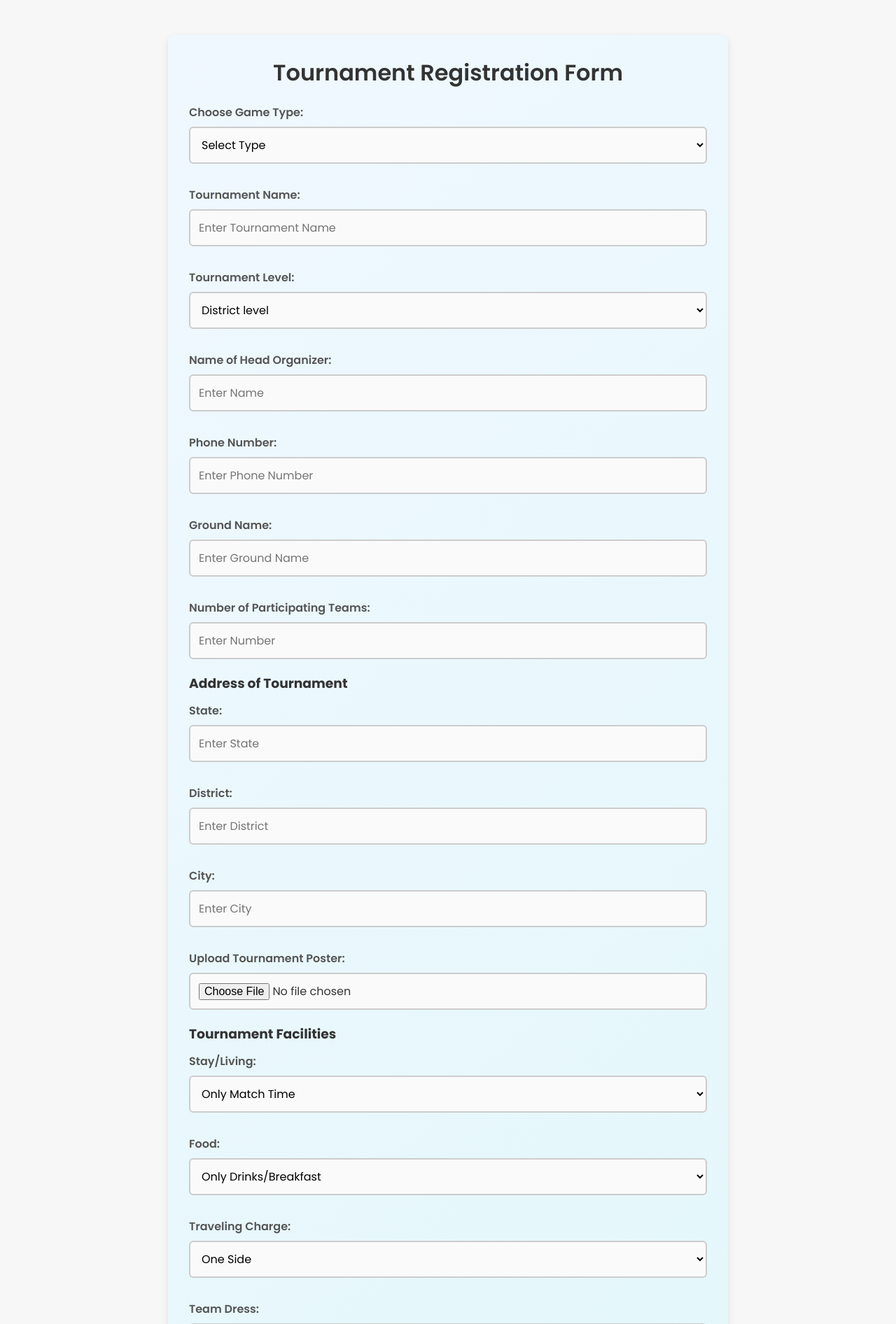
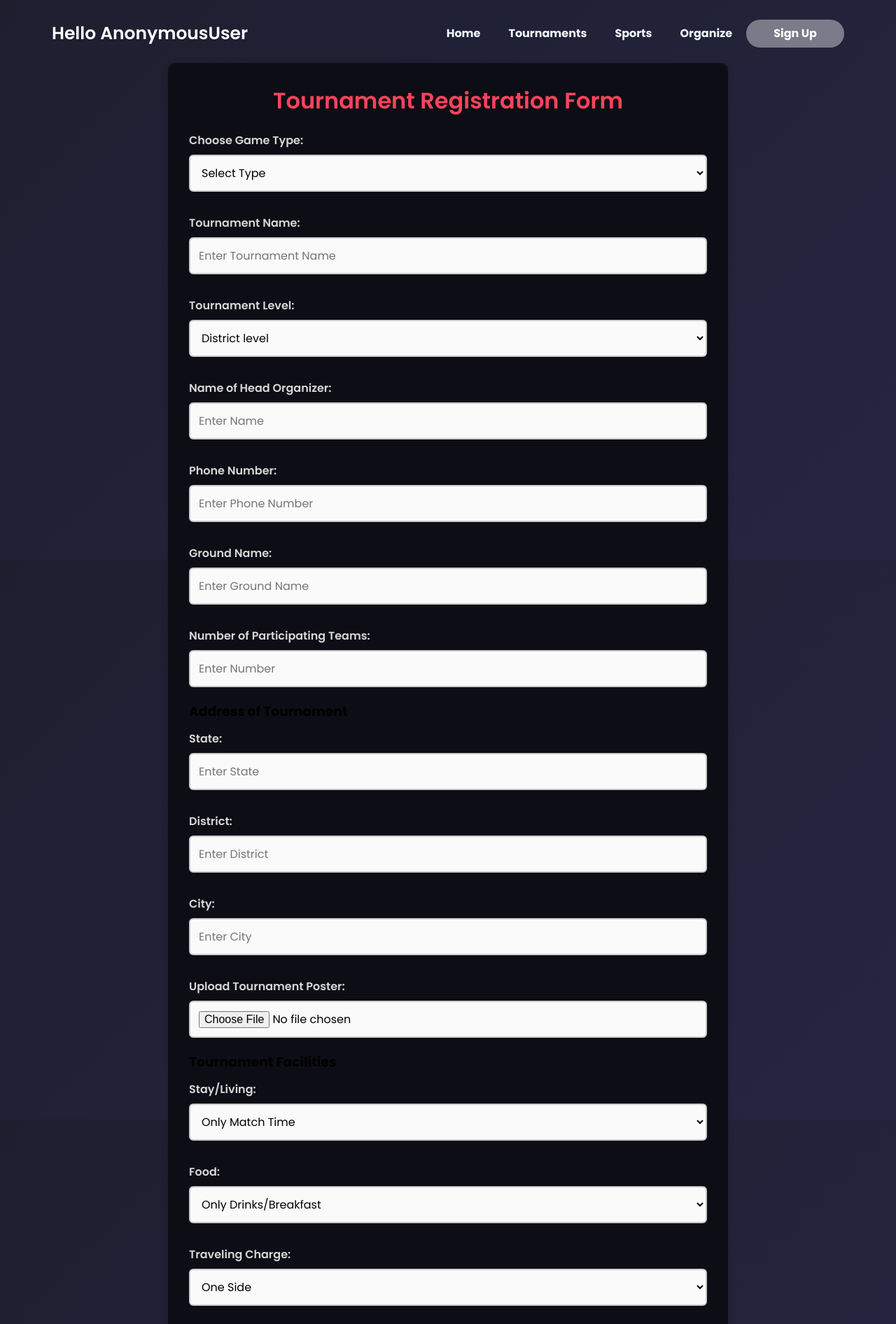
Before and after one commit to sujal-kumar32/KHEL-XPRESS, a Django app: page /organize/ in a window 1280 px wide. Shown: the top 1892 px of the page at 70% size. Run offline with Django 5.2, Linux system fonts and the light colour scheme.

Commit message:
designing organize page

```diff
--- a/khel_xpress/static/css/organize.css
+++ b/khel_xpress/static/css/organize.css
@@ -1,4 +1,5 @@
 @import url("https://fonts.googleapis.com/css2?family=Poppins:wght@400;500;600;700&display=swap");
+
 * {
   margin: 0;
   padding: 0;
@@ -8,14 +9,163 @@
 
 body {
   font-family: "Arial", sans-serif;
-  background-color: #f7f7f7;
-  color: #333;
-  padding: 50px 10px;
+  background: linear-gradient(135deg, #1e1e2f, #252542);
+
+  display: flex;
+  flex-direction: column; /* Align children vertically (nav and content) */
+  justify-content: flex-start;
+  align-items: center;
+  height: 100vh;
+  margin: 0;
+}
+
+/* Nav bar styles */
+nav {
+  display: flex;
+  align-items: center;
+  justify-content: space-between;
+  width: 90%;
+  height: 70px;
+  margin-top: 25px;
+
+  padding: 0 10px;
+}
+
+nav .app_link p {
+  color: white;
+  font-size: 25px;
+  font-weight: 600;
+}
+
+nav .nav_items ul {
+  display: flex;
+  align-items: center;
+  list-style: none;
+  font-family: Georgia, "Times New Roman", Times, serif;
+}
+
+nav .nav_items ul li {
+  display: flex;
+  align-items: center;
+  list-style: none;
+}
+
+nav .nav_items ul li a {
+  position: relative;
+  display: inline-block;
+  padding: 10px 20px;
+  color: aliceblue;
+  text-decoration: none;
+  font-weight: bold;
+  transition: color 0.3s ease-in-out, transform 0.3s ease-in-out;
+}
+
+/* Animated underline effect */
+nav .nav_items ul li a:not(.auth-link)::after {
+  content: "";
+  position: absolute;
+  left: 50%;
+  bottom: 0;
+  width: 0;
+  height: 3px;
+  background: #ff435c;
+  transition: all 0.3s ease-in-out;
+  transform: translateX(-50%);
+}
+
+nav .nav_items ul li a:not(.auth-link):hover {
+  color: #ff435c;
+  transform: translateY(-3px);
+}
+
+nav .nav_items ul li a:not(.auth-link):hover::after {
+  width: 100%;
+}
+
+nav ul .log-button {
   display: flex;
   justify-content: center;
   align-items: center;
+  background-color: rgba(255, 255, 255, 0.4);
+  color: white;
+  width: 140px;
+  height: 40px;
+  font-weight: 500;
+  padding: 7px 15px;
+  border: none;
+  border-radius: 30px;
+  text-decoration: none;
+  font-weight: bold;
+  cursor: pointer;
+  transition: 0.3s ease;
+}
+
+nav ul .log-button:hover {
+  background: rgba(255, 255, 255, 0.3);
+}
+
+.log-button .auth-link {
+  display: flex;
+  justify-content: center;
+  align-items: center;
+  width: 100%;
+  height: 100%;
+  color: white;
+  text-decoration: none;
+}
+
+/* Sidebar Styles */
+.sidebar {
+  position: fixed;
+  top: 0;
+  right: 0;
   height: 100vh;
-  margin: 0;
+  width: 200px;
+  z-index: 999;
+  background-color: rgba(255, 250, 250, 0.07);
+  -webkit-backdrop-filter: blur(10px);
+  backdrop-filter: blur(10px);
+  box-shadow: -10px 0 10px rgba(0, 0, 0, 0.1);
+  display: none !important;
+  flex-direction: column;
+  align-items: flex-start;
+  justify-content: flex-start;
+}
+
+.show-sidebar {
+  display: flex !important;
+}
+
+.sidebar li {
+  width: 100%;
+}
+
+.sidebar a {
+  width: 100%;
+  display: block;
+}
+
+@media (max-width: 800px) {
+  .hideOnMobile {
+    display: none !important;
+  }
+}
+
+@media (max-width: 400px) {
+  .sidebar {
+    width: 100%;
+  }
+}
+
+.show-sidebar-icon {
+  display: none !important;
+  /* Hide by default */
+}
+
+@media (max-width: 800px) {
+  .show-sidebar-icon {
+    display: block !important; /* Show only on mobile */
+  }
 }
 
 /* Main container styles */
@@ -26,15 +176,15 @@ body {
   box-shadow: 0 4px 12px rgba(0, 0, 0, 0.1);
   width: 100%;
   max-width: 800px;
-  margin: auto;
+  margin-top: 20px; /* Added margin-top to avoid nav overlap */
   box-sizing: border-box;
-  background: linear-gradient(135deg, #f0f8ff, #e0f7fa);
+  background-color: #0d0d15;
 }
 
 /* Title styles */
 h2 {
   text-align: center;
-  color: #333;
+  color: #ff435c;
   font-size: 2rem;
   font-weight: 600;
   margin-bottom: 20px;
@@ -46,7 +196,7 @@ label {
   margin-top: 12px;
   display: block;
   font-size: 1rem;
-  color: #555;
+  color: #d7d7d8;
 }
 
 /* Input, select, and textarea styling */
--- a/khel_xpress/static/css/style.css
+++ b/khel_xpress/static/css/style.css
@@ -7,10 +7,8 @@
   font-family: "Poppins", sans-serif;
 }
 body {
-  width: 100vw;
   height: 100vh;
   background: white;
-  overflow-x: hidden;
 }
 header {
   background: url("../images/round.jpg");
--- a/khel_xpress/templates/organize.html
+++ b/khel_xpress/templates/organize.html
@@ -20,6 +20,69 @@
       referrerpolicy="no-referrer"
     />
   </head>
+
+  <nav>
+    <div class="app_link">
+      <p>Hello {{request.user}}</p>
+    </div>
+    <div class="nav_items">
+      <ul class="sidebar">
+        <li onclick="hideSidebar()">
+          <a href="#"
+            ><svg
+              xmlns="http://www.w3.org/2000/svg"
+              height="24px"
+              viewBox="0 -960 960 960"
+              width="24px"
+              fill="#e3e3e3"
+            >
+              <path
+                d="m256-200-56-56 224-224-224-224 56-56 224 224 224-224 56 56-224 224 224 224-56 56-224-224-224 224Z"
+              /></svg
+          ></a>
+        </li>
+        <li><a href="">Home</a></li>
+        <li><a href="">Tournaments</a></li>
+        <li><a href="">Sports</a></li>
+        <li><a href="">Organize</a></li>
+      </ul>
+      <ul>
+        <li class="hideOnMobile"><a href="{% url 'home' %}">Home</a></li>
+        <li class="hideOnMobile"><a href="">Tournaments</a></li>
+        <li class="hideOnMobile"><a href="">Sports</a></li>
+        <li class="hideOnMobile">
+          <a
+            href="{% if request.user.is_authenticated %}{% url 'organize' %}{% else %}{% url 'login' %}{% endif %}"
+            >Organize</a
+          >
+        </li>
+        {% if request.user.is_authenticated %}
+        <li class="log-button">
+          <a href="{% url 'logout' %}" class="auth-link">Logout</a>
+        </li>
+        {% else %}
+        <li class="log-button">
+          <a href="{% url 'login' %}" class="auth-link">Sign Up</a>
+        </li>
+        {% endif %}
+        <li onclick="showSidebar() " class="show-sidebar-icon">
+          <a href="#"
+            ><svg
+              xmlns="http://www.w3.org/2000/svg"
+              height="30px"
+              viewBox="0 -960 960 960"
+              width="30px"
+              fill="#e3e3e3"
+            >
+              <path
+                d="M120-240v-80h720v80H120Zm0-200v-80h720v80H120Zm0-200v-80h720v80H120Z"
+              /></svg
+          ></a>
+        </li>
+      </ul>
+    </div>
+  </nav>
+
   <body>
     <div class="container">
       <h2>Tournament Registration Form</h2>
@@ -202,5 +265,16 @@
             : "none";
       }
     </script>
+    <script>
+      function showSidebar() {
+        let sidebar = document.querySelector(".sidebar");
+        sidebar.classList.add("show-sidebar"); // Adds the class to make it visible
+      }
+
+      function hideSidebar() {
+        let sidebar = document.querySelector(".sidebar");
+        sidebar.classList.remove("show-sidebar"); // Removes the class to hide it
+      }
+    </script>
   </body>
 </html>
```
